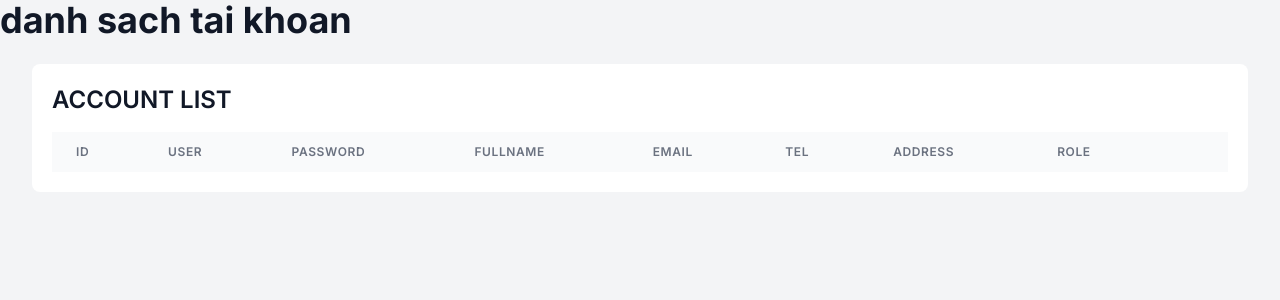
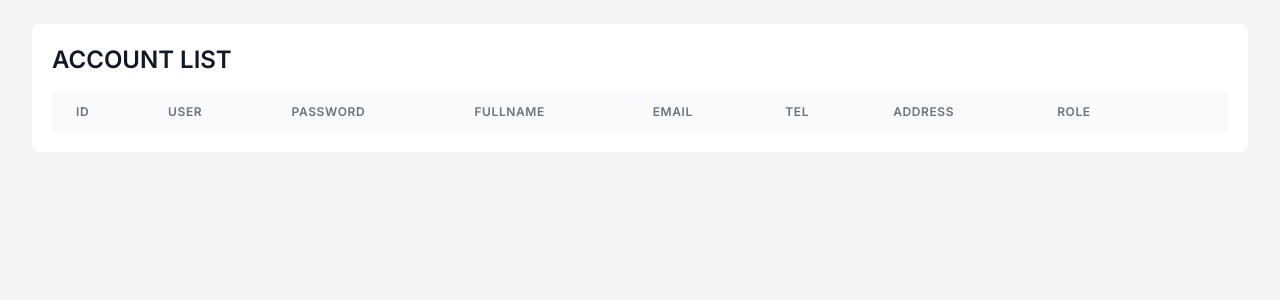
Before and after one commit to theHuy02/DuAnMoHinh, a PHP site: page /Duan1/admin/taikhoan/list.php in a window 1280 px wide. Shown: the top 300 px of the page. Run offline with PHP 8.4, Linux system fonts and the light colour scheme; data that the repository does not hold is empty.

Commit message:
tk update

```diff
--- a/admin/taikhoan/list.php
+++ b/admin/taikhoan/list.php
@@ -14,7 +14,6 @@
 </head>
 
 <body>
-	<h1>danh sach tai khoan </h1>
 	<!-- Content start -->
 	<main class="h-full">
 							<div
```
Also changed, not shown: 1 other file.
